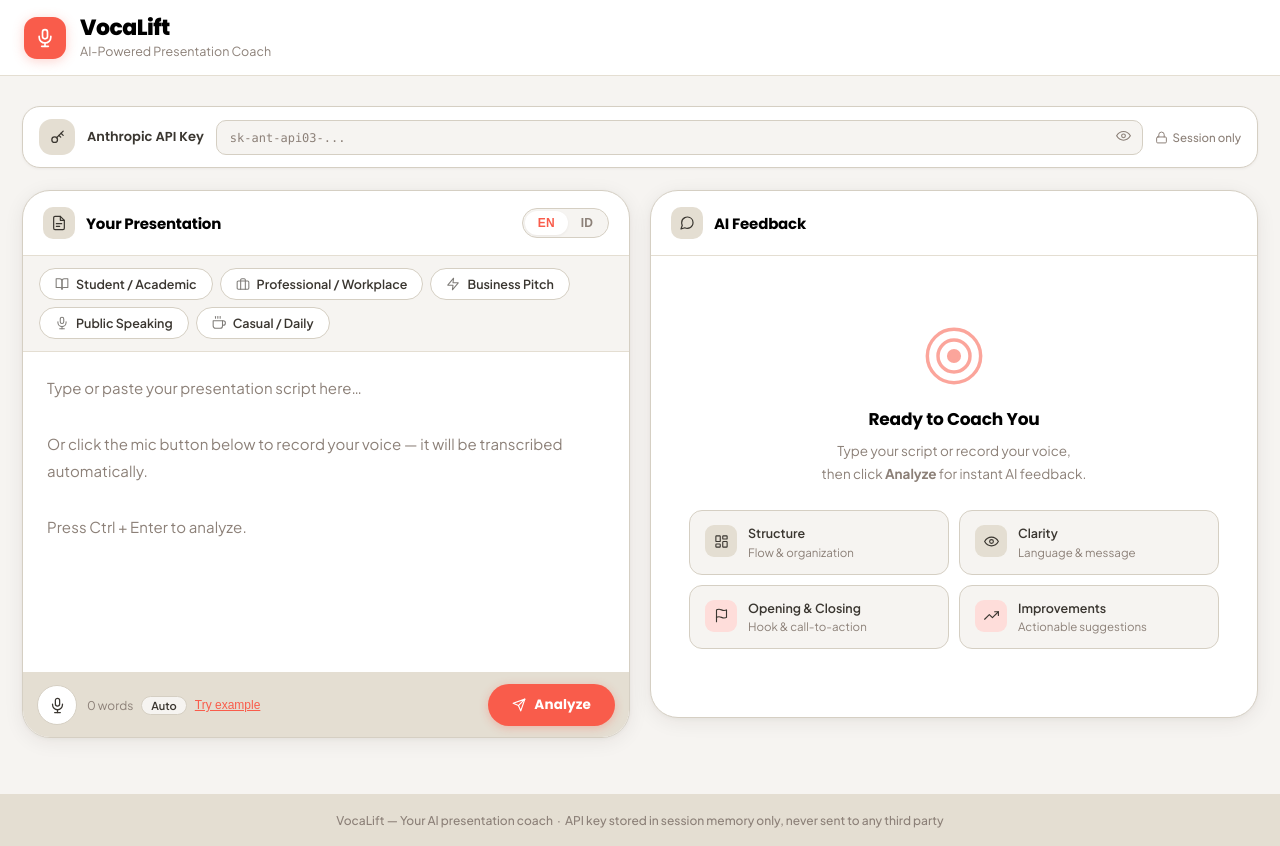
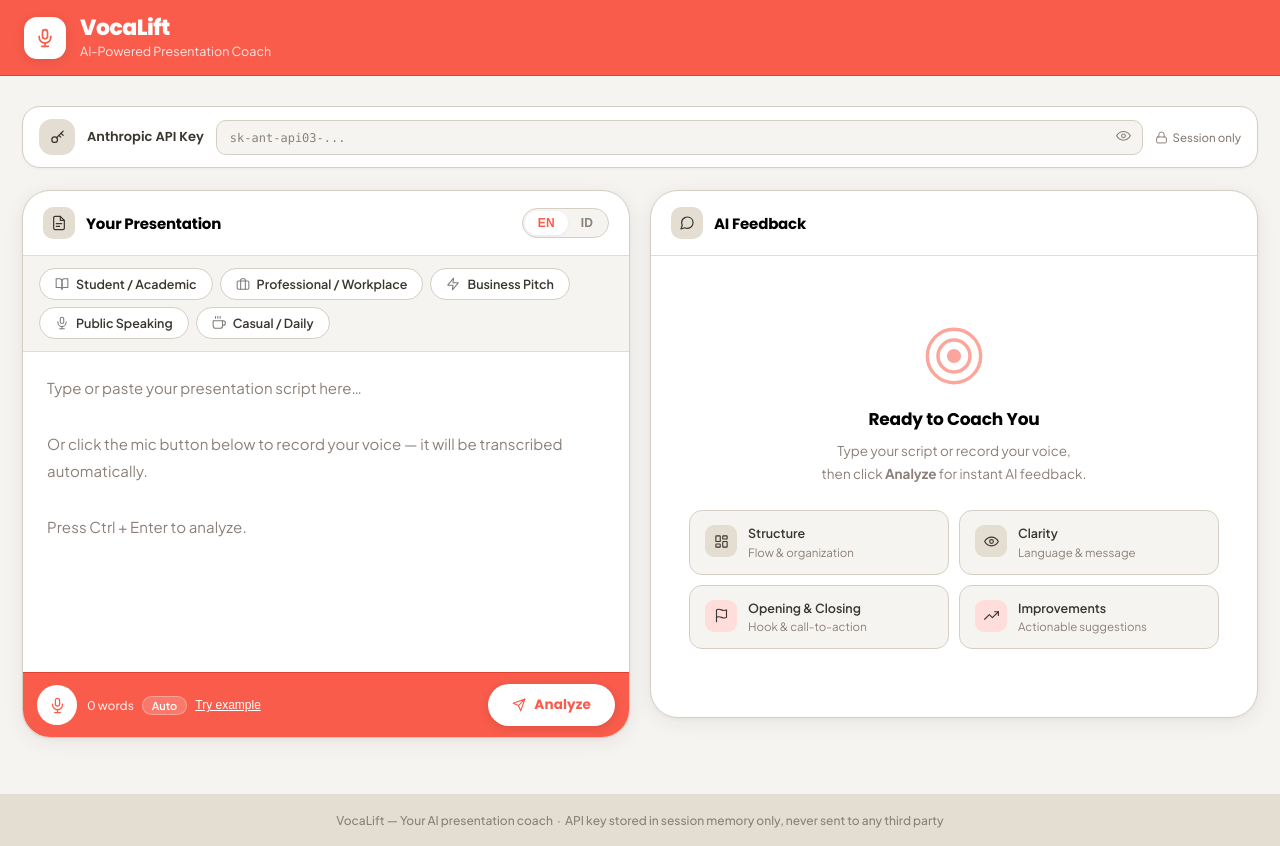
Before and after one commit to vellydc/presentai, a website: page index.html in a window 1280 px wide. Drawn offline with Linux system fonts and the light colour scheme.

Commit message:
Coral header/footer bars with white Analyze button

```diff
--- a/index.html
+++ b/index.html
@@ -55,8 +55,8 @@
 
     /* ── Header ─────────────────────────────────────── */
     header {
-      background: var(--surface);
-      border-bottom: 1.5px solid var(--stone);
+      background: var(--coral);
+      border-bottom: 1.5px solid var(--coral-dark);
     }
 
     .header-inner {
@@ -70,12 +70,12 @@
 
     .logo-mark {
       width: 42px; height: 42px;
-      background: var(--coral);
+      background: #fff;
       border-radius: 13px;
       display: flex; align-items: center; justify-content: center;
-      color: #fff;
+      color: var(--coral);
       flex-shrink: 0;
-      box-shadow: 0 2px 12px rgba(249,92,75,.28);
+      box-shadow: 0 2px 12px rgba(0,0,0,.1);
     }
     .logo-mark .icon { width: 20px; height: 20px; }
 
@@ -83,14 +83,14 @@
       font-family: 'Poppins', sans-serif;
       font-size: 22px;
       font-weight: 800;
-      color: var(--ink);
+      color: #fff;
       letter-spacing: -0.5px;
       line-height: 1.1;
     }
 
     .brand p {
       font-size: 12.5px;
-      color: var(--ink-3);
+      color: rgba(255,255,255,.85);
       margin-top: 3px;
       font-weight: 400;
     }
@@ -327,8 +327,8 @@
     /* ── Input bottom bar ────────────────────────────── */
     .input-bar {
       padding: 11px 14px;
-      border-top: 1.5px solid var(--stone);
-      background: var(--stone);
+      border-top: 1.5px solid var(--coral-dark);
+      background: var(--coral);
       display: flex;
       align-items: center;
       gap: 10px;
@@ -339,9 +339,9 @@
     .mic-btn {
       width: 40px; height: 40px;
       border-radius: 99px;
-      border: 1.5px solid var(--border);
-      background: var(--surface);
-      color: var(--ink-2);
+      border: 1.5px solid transparent;
+      background: #fff;
+      color: var(--coral);
       display: flex; align-items: center; justify-content: center;
       cursor: pointer;
       flex-shrink: 0;
@@ -349,20 +349,17 @@
     }
     .mic-btn .icon { width: 17px; height: 17px; }
     .mic-btn:hover {
-      border-color: var(--coral);
-      color: var(--coral);
-      box-shadow: 0 0 0 4px var(--coral-glow);
+      box-shadow: 0 0 0 4px rgba(255,255,255,.3);
     }
     .mic-btn.recording {
-      border-color: var(--coral);
-      background: var(--coral-light);
-      color: var(--coral);
+      background: var(--coral-dark);
+      color: #fff;
       animation: pulse-ring 1.6s ease-in-out infinite;
     }
 
     @keyframes pulse-ring {
-      0%,100% { box-shadow: 0 0 0 0 rgba(249,92,75,.28); }
-      50%      { box-shadow: 0 0 0 9px rgba(249,92,75,0); }
+      0%,100% { box-shadow: 0 0 0 0 rgba(255,255,255,.35); }
+      50%      { box-shadow: 0 0 0 9px rgba(255,255,255,0); }
     }
 
     /* ── Waveform bars ───────────────────────────────── */
@@ -370,7 +367,7 @@
       display: flex; align-items: center; gap: 2.5px; height: 18px;
     }
     .wb {
-      width: 3px; background: var(--coral);
+      width: 3px; background: #fff;
       border-radius: 3px; height: 100%;
       transform-origin: center;
     }
@@ -390,14 +387,14 @@
     }
     .rec-dot {
       width: 8px; height: 8px; border-radius: 50%;
-      background: var(--coral);
+      background: #fff;
       animation: blink 1s step-end infinite;
       flex-shrink: 0;
     }
     @keyframes blink { 0%,100%{opacity:1} 50%{opacity:0} }
 
-    .rec-label { font-size: 12px; font-weight: 700; color: var(--coral); }
-    .rec-time  { font-size: 12px; font-family: 'SF Mono', monospace; color: var(--ink-3); margin-left: 2px; }
+    .rec-label { font-size: 12px; font-weight: 700; color: #fff; }
+    .rec-time  { font-size: 12px; font-family: 'SF Mono', monospace; color: rgba(255,255,255,.85); margin-left: 2px; }
 
     /* Stop button */
     .stop-btn {
@@ -406,8 +403,8 @@
       font-weight: 600;
       padding: 7px 16px;
       border-radius: 99px;
-      border: 1.5px solid var(--coral);
-      background: var(--surface);
+      border: 1.5px solid #fff;
+      background: #fff;
       color: var(--coral);
       cursor: pointer;
       transition: all .15s;
@@ -415,53 +412,53 @@
       font-family: 'Plus Jakarta Sans', sans-serif;
     }
     .stop-btn .icon { width: 11px; height: 11px; }
-    .stop-btn:hover { background: var(--coral); color: #fff; }
+    .stop-btn:hover { background: var(--coral-dark); border-color: var(--coral-dark); color: #fff; }
 
     /* Normal meta row */
     .meta-row {
       display: flex; align-items: center; gap: 8px; flex: 1;
     }
-    .word-ct  { font-size: 12px; color: var(--ink-3); }
+    .word-ct  { font-size: 12px; color: rgba(255,255,255,.85); font-weight: 500; }
     .lang-pill {
       font-size: 11px; font-weight: 600;
       padding: 2px 9px; border-radius: 99px;
-      background: var(--paper);
-      border: 1px solid var(--border);
-      color: var(--ink-2);
+      background: rgba(255,255,255,.18);
+      border: 1px solid rgba(255,255,255,.3);
+      color: #fff;
     }
 
     .example-link {
-      font-size: 12px; color: var(--coral); font-weight: 500;
+      font-size: 12px; color: #fff; font-weight: 500;
       background: none; border: none; cursor: pointer;
       text-decoration: underline; padding: 0;
       transition: opacity .15s;
     }
-    .example-link:hover { opacity: .7; }
+    .example-link:hover { opacity: .75; }
 
     /* ── Analyze button ──────────────────────────────── */
     .btn-analyze {
       display: inline-flex; align-items: center; gap: 8px;
       padding: 11px 24px;
       border-radius: 99px;
-      background: var(--coral);
-      color: #fff;
+      background: #fff;
+      color: var(--coral);
       font-size: 13.5px; font-weight: 700;
       border: none; cursor: pointer;
       transition: all .2s;
       white-space: nowrap;
-      box-shadow: 0 2px 10px rgba(249,92,75,.32);
+      box-shadow: 0 2px 10px rgba(0,0,0,.12);
       letter-spacing: 0.01em;
       font-family: 'Poppins', sans-serif;
     }
     .btn-analyze .icon { width: 14px; height: 14px; }
     .btn-analyze:hover {
-      background: var(--coral-dark);
+      background: var(--coral-light);
       transform: translateY(-1px);
-      box-shadow: 0 5px 18px rgba(249,92,75,.38);
+      box-shadow: 0 5px 18px rgba(0,0,0,.16);
     }
     .btn-analyze:active { transform: scale(.97); }
     .btn-analyze:disabled {
-      opacity: .45; cursor: not-allowed;
+      opacity: .55; cursor: not-allowed;
       transform: none; box-shadow: none;
     }
 
```
